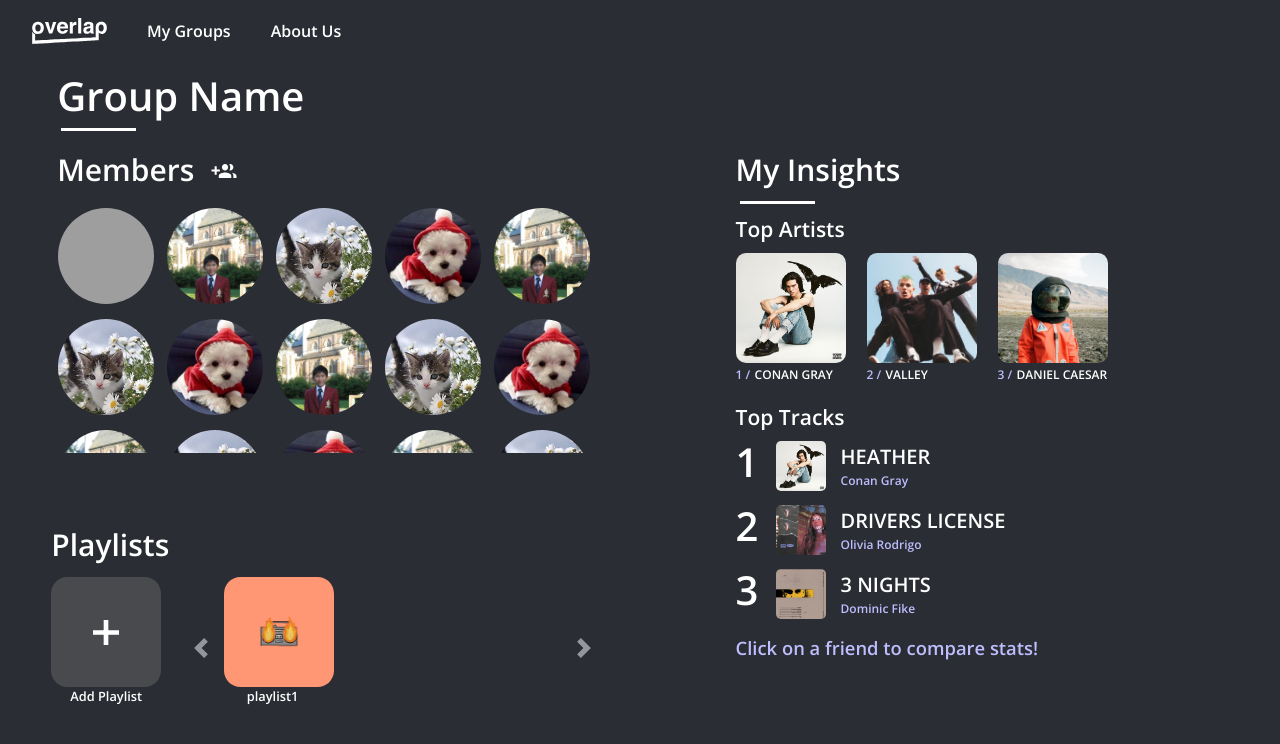
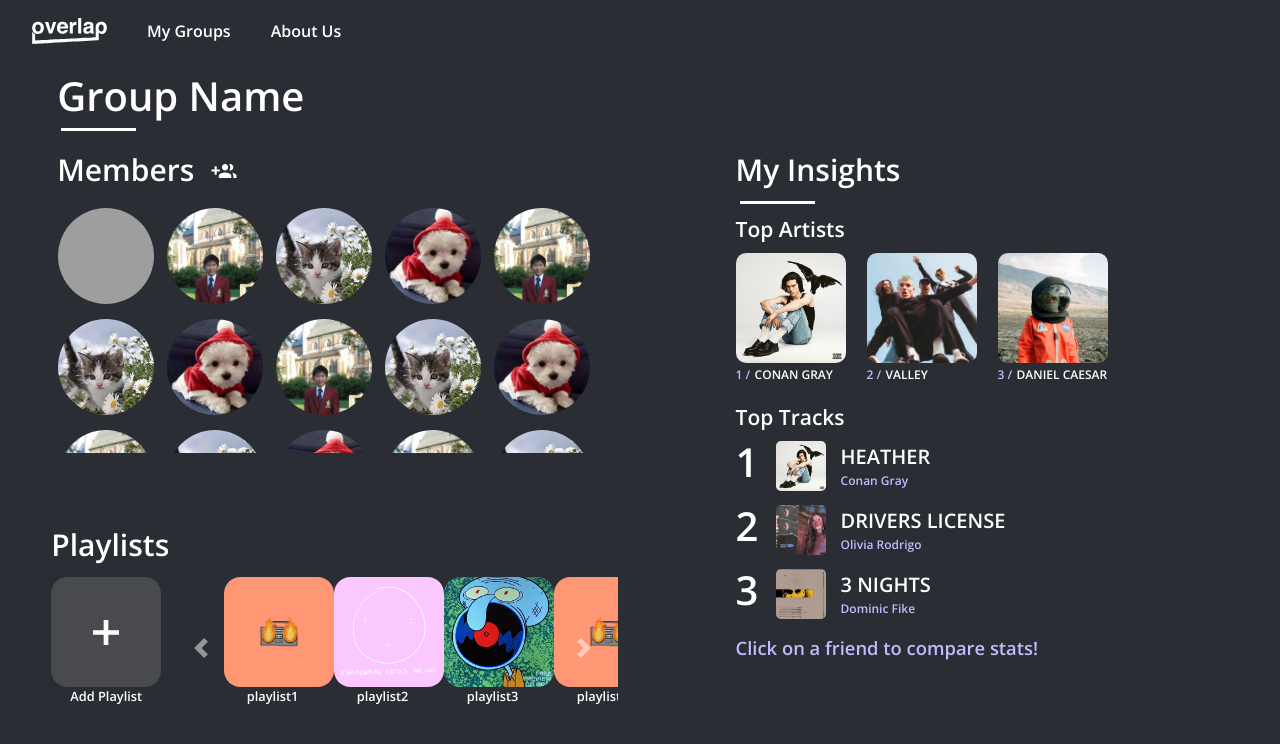
Before and after one commit to IGEN330-Overlap/Overlap, a React (Create React App) app in the folder frontend/: page /authorized/GroupProfilePage in a window 1280 px wide. Shown: the top 744 px of the page. Built offline with nearby package versions, Linux system fonts and the light colour scheme; grey boxes are pictures that could not be loaded.

Commit message:
Implemented dynamic carousel elements for 4 playlists at time

```diff
--- a/frontend/src/GroupProfilePage/PlaylistCarousel/PlaylistCarousel.css
+++ b/frontend/src/GroupProfilePage/PlaylistCarousel/PlaylistCarousel.css
@@ -51,7 +51,6 @@
 .display-playlists{
     display: flex;
     flex-direction: row;
-    width: 120px;
     max-height: 24vh;
     overflow: auto;
 }
@@ -141,9 +140,7 @@
     margin-left: 50px;
     display: inline-block;
 }
-.playlist-container .carousel-item {
-    width: 120px;
-}
+
 .carousel-item {
     position: relative;
     display: none;
--- a/frontend/src/GroupProfilePage/PlaylistCarousel/PlaylistCarousel.js
+++ b/frontend/src/GroupProfilePage/PlaylistCarousel/PlaylistCarousel.js
@@ -1,21 +1,48 @@
-import React from 'react';
-import './PlaylistCarousel.css';
+import React from "react";
+import "./PlaylistCarousel.css";
 
-import { Link, useRouteMatch } from 'react-router-dom';
+import { Link, useRouteMatch } from "react-router-dom";
 
-import playlistcover1 from './playlist-cover1.jpg';
-import playlistcover2 from './playlist-cover2.jpg';
-import playlistcover3 from './playlist-cover3.jpeg';
-import addButton from './add.svg';
-import Modal from 'react-bootstrap/Modal';
-import Carousel from 'react-bootstrap/Carousel';
+import playlistcover1 from "./playlist-cover1.jpg";
+import playlistcover2 from "./playlist-cover2.jpg";
+import playlistcover3 from "./playlist-cover3.jpeg";
+import addButton from "./add.svg";
+import Modal from "react-bootstrap/Modal";
+import Carousel from "react-bootstrap/Carousel";
 
 /*take input from backend to create array of formed playlists */
-const playlists = ['playlist1','playlist2','playlist3', 'playlist4','playlist5','playlist6', 'playlist1','playlist2','playlist3', 'playlist1','playlist2','playlist3'];
-const cover_src = [playlistcover1, playlistcover2, playlistcover3, playlistcover1, playlistcover2, playlistcover3, playlistcover1, playlistcover2, playlistcover3, playlistcover1, playlistcover2, playlistcover3];
+const playlists = [
+  "playlist1",
+  "playlist2",
+  "playlist3",
+  "playlist4",
+  "playlist5",
+  "playlist6",
+  "playlist1",
+  "playlist2",
+  "playlist3",
+  "playlist1",
+  "playlist2",
+  "playlist3",
+  "playlist16",
+];
+const cover_src = [
+  playlistcover1,
+  playlistcover2,
+  playlistcover3,
+  playlistcover1,
+  playlistcover2,
+  playlistcover3,
+  playlistcover1,
+  playlistcover2,
+  playlistcover3,
+  playlistcover1,
+  playlistcover2,
+  playlistcover3,
+  playlistcover1,
+];
 
 const PlaylistCarousel = (props) => {
-
   // linking
   let { path, url } = useRouteMatch();
 
@@ -28,48 +55,69 @@ const PlaylistCarousel = (props) => {
     setAddPlaylistIsOpen(false);
   };
 
-    // this is code that uses React bootstrap Carousel
+  // Add 4 elements at a time to carousel array
+  let carouselArray = [];
+  for (let i = 0; i < playlists.length; i += 4) {
+    let fourPlaylists = playlists.slice(i, i + 4);
 
-    return(
+    let carouselElement = fourPlaylists.map((playlist, i) => {
+      return (
+        <div className="playlistcover-container">
+          <Link to="/authorized/PlaylistPage/PlaylistPage/" className="links">
+            <img
+              className="playlistcover"
+              src={cover_src[i]}
+              alt={playlist}
+            ></img>
+            <div className="playlist-name">
+              <strong>{playlist}</strong>
+            </div>
+          </Link>
+        </div>
+      );
+    });
+    carouselArray.push(carouselElement);
+  }
+
+  return (
     <div className="playlist-container">
-            <div><h1 className="text"><strong>Playlists</strong></h1></div>
+      <div>
+        <h1 className="text">
+          <strong>Playlists</strong>
+        </h1>
+      </div>
       <div className="covers">
         <div onClick={showAddPlaylistModal} className="addPlaylist-container">
           {/*link to add playlist*/}
           <div className="addButton">
-                        <img src={addButton} className="plus-symbol"/>
+            <img src={addButton} className="plus-symbol" />
           </div>
           <div className="playlist-name">
             <strong>Add Playlist</strong>
           </div>
         </div>
         <Carousel interval={null} indicators={false} defaultActiveIndex={0}>
-                    {playlists.map((playlist,i) => (
+          {carouselArray.map((element) => (
             <Carousel.Item>
-                        <div className="display-playlists">
-                            <div className="playlistcover-container">
-                                <Link to ="/authorized/PlaylistPage/PlaylistPage/" className="links">
-                                     <img className="playlistcover" src={cover_src[i]} alt={playlist}></img>
-                                     <div className="playlist-name">
-                                         <strong>{playlist}</strong>
-                                     </div>
-                                 </Link>
-                             </div>
-                        </div>
+              <div className="display-playlists">{element}</div>
             </Carousel.Item>
           ))}
-
         </Carousel>
-
       </div>
 
-            <Modal className="playlistModal" show={AddPlaylistisOpen} onHide={hideAddPlaylistModal} centered>
-                <button onClick={hideAddPlaylistModal} centered><strong>Continue</strong></button>
+      <Modal
+        className="playlistModal"
+        show={AddPlaylistisOpen}
+        onHide={hideAddPlaylistModal}
+        centered
+      >
+        <button onClick={hideAddPlaylistModal} centered>
+          <strong>Continue</strong>
+        </button>
       </Modal>
-
     </div>
-    )
-}
+  );
+};
 
 // this uses regular bootstrap carousel but I don't know how to initialize it
 
@@ -117,8 +165,6 @@ const PlaylistCarousel = (props) => {
 
 //     </div>
 // )
-
-
 
 // this uses another carousel code I forgot where but I also don't know how to initialize it
 
@@ -172,7 +218,4 @@ const PlaylistCarousel = (props) => {
 //     </div>
 // )
 
-
-
-
 export default PlaylistCarousel;
```
Lines whose indentation alone changed are shown as unchanged.
